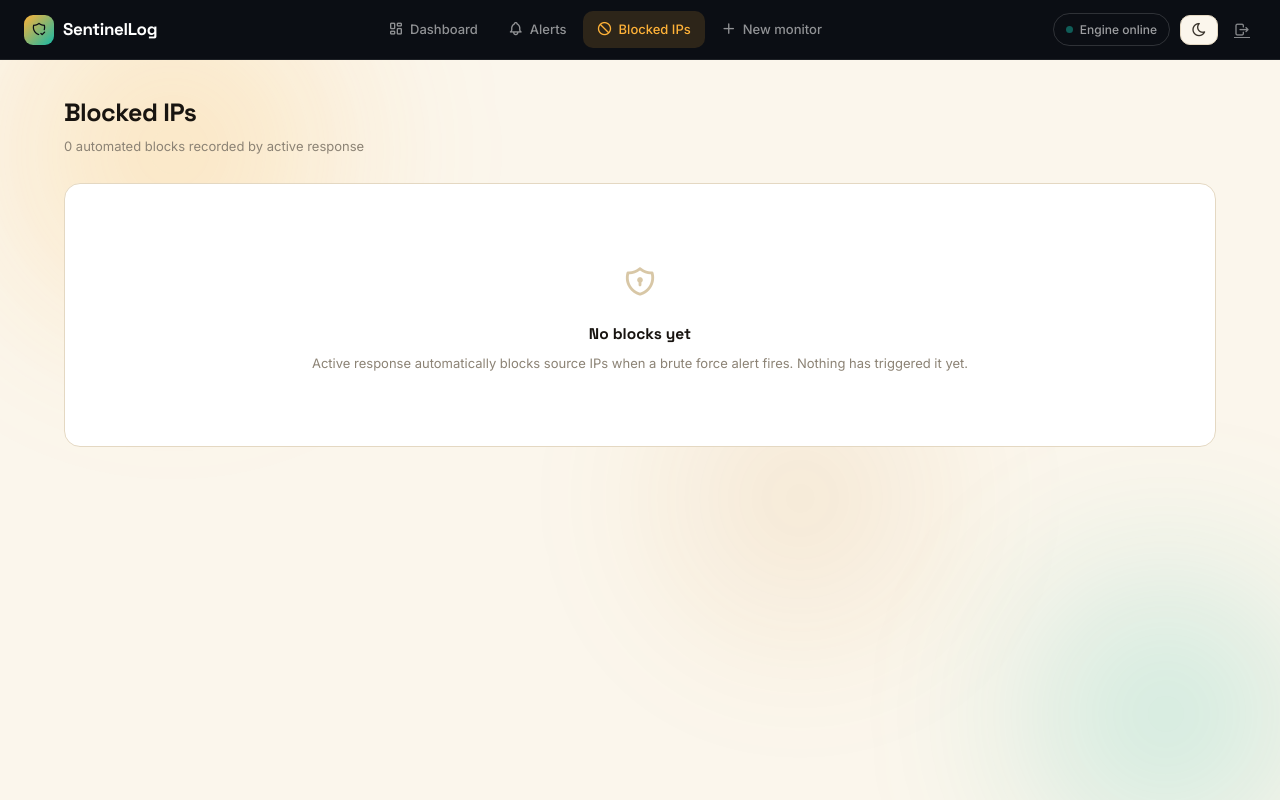
After one commit to IbrahimAbdulqadir/Sentinellog, a Flask app: page /blocks in a window 1280 px wide. The commit adds this page. Run offline with Flask 3, Linux system fonts and the light colour scheme; a user stored in the database is signed in.

Commit message:
Add Blocked IPs page and surface active-response outcomes on alert detail
Active response (previous commit) was writing IPBlock rows with no way
to see them anywhere in the UI. Adds:
- IPBlock.to_dict() + GET /api/blocks
- /blocks page listing every automated block, active or expired, with
  the outcome note (blocked successfully, whitelisted, iptables
  unavailable, etc.) and a link back to the triggering alert
- an "Active response" section on the alert detail page for brute
  force alerts, showing whether a block actually happened
- a Blocked IPs nav link

```diff
--- a/app.py
+++ b/app.py
@@ -110,7 +110,15 @@ def alert_detail(alert_id):
     record = db.session.get(AlertRecord, alert_id)
     if not record:
         return render_template('404.html'), 404
-    return render_template('alert_detail.html', alert=record.to_dict(), session_id=record.session_id)
+    block = IPBlock.query.filter_by(alert_id=alert_id).order_by(IPBlock.id.desc()).first()
+    return render_template('alert_detail.html', alert=record.to_dict(), session_id=record.session_id,
+                            block=block.to_dict() if block else None)
+
+@app.route('/blocks')
+@login_required
+def blocks_board():
+    records = IPBlock.query.order_by(IPBlock.id.desc()).all()
+    return render_template('blocks.html', blocks=[r.to_dict() for r in records])
 
 
 # ─── Shared line-reading helper ─────────────────────────────────────────────
@@ -576,6 +584,12 @@ def api_all_alerts():
     records = AlertRecord.query.order_by(AlertRecord.timestamp.desc()).all()
     return jsonify([r.to_dict() for r in records])
 
+@app.route('/api/blocks')
+@login_required
+def api_all_blocks():
+    records = IPBlock.query.order_by(IPBlock.id.desc()).all()
+    return jsonify([r.to_dict() for r in records])
+
 @app.route('/api/telegram/test', methods=['POST'])
 @login_required
 def api_telegram_test():
--- a/templates/base.html
+++ b/templates/base.html
@@ -292,6 +292,9 @@
       <a href="/alerts" class="nav-link {% if '/alerts' in request.path %}active{% endif %}">
         <i class="ti ti-bell" aria-hidden="true"></i>Alerts
       </a>
+      <a href="/blocks" class="nav-link {% if '/blocks' in request.path %}active{% endif %}">
+        <i class="ti ti-ban" aria-hidden="true"></i>Blocked IPs
+      </a>
       <a href="/monitor/new" class="nav-link {% if '/monitor/new' in request.path %}active{% endif %}">
         <i class="ti ti-plus" aria-hidden="true"></i>New monitor
       </a>
--- /dev/null
+++ b/templates/blocks.html
@@ -0,0 +1,53 @@
+{% extends "base.html" %}
+{% block title %}Blocked IPs — SentinelLog{% endblock %}
+
+{% block content %}
+<div class="page-head flex-between">
+  <div>
+    <div class="page-title">Blocked IPs</div>
+    <div class="page-sub">{{ blocks|length }} automated block{{ '' if blocks|length == 1 else 's' }} recorded by active response</div>
+  </div>
+</div>
+
+{% if blocks %}
+<div style="display:flex;flex-direction:column;gap:10px">
+  {% for b in blocks %}
+  <div class="card">
+    <div style="display:flex;align-items:flex-start;gap:14px">
+      <div class="alert-icon {{ 'crit' if b.active else 'warn' }}" style="margin-top:2px">
+        <i class="ti {{ 'ti-ban' if b.active else 'ti-clock-off' }}" aria-hidden="true"></i>
+      </div>
+      <div style="flex:1">
+        <div style="display:flex;align-items:center;gap:8px;margin-bottom:4px">
+          <span style="font-size:14px;font-weight:500;font-family:var(--mono);color:var(--text)">{{ b.ip }}</span>
+          <span class="pill {{ 'pill-red' if b.active else 'pill-blue' }}">{{ 'active' if b.active else 'expired' }}</span>
+          {% if b.block_count and b.block_count > 1 %}
+          <span class="pill pill-amber">offense #{{ b.block_count }}</span>
+          {% endif %}
+        </div>
+        <div style="font-size:13px;color:var(--text-muted)">{{ b.note }}</div>
+        <div style="font-size:12px;color:var(--text-muted);margin-top:6px;display:flex;gap:16px;flex-wrap:wrap">
+          <span><i class="ti ti-clock" style="font-size:12px" aria-hidden="true"></i> blocked {{ b.blocked_at[:19] if b.blocked_at else 'n/a' }}</span>
+          <span><i class="ti ti-clock-play" style="font-size:12px" aria-hidden="true"></i> until {{ b.unblock_at[:19] if b.unblock_at else 'n/a' }}</span>
+          {% if b.duration_seconds %}
+          <span><i class="ti ti-hourglass" style="font-size:12px" aria-hidden="true"></i> {{ (b.duration_seconds // 60) }} min</span>
+          {% endif %}
+          {% if b.alert_id %}
+          <a href="/alerts/{{ b.alert_id }}" style="color:var(--accent);text-decoration:none"><i class="ti ti-link" style="font-size:12px" aria-hidden="true"></i> triggering alert</a>
+          {% endif %}
+        </div>
+      </div>
+    </div>
+  </div>
+  {% endfor %}
+</div>
+{% else %}
+<div class="card">
+  <div class="empty-state">
+    <div class="empty-state-icon"><i class="ti ti-shield-lock" aria-hidden="true"></i></div>
+    <div class="empty-state-title">No blocks yet</div>
+    <div class="empty-state-text">Active response automatically blocks source IPs when a brute force alert fires. Nothing has triggered it yet.</div>
+  </div>
+</div>
+{% endif %}
+{% endblock %}
```
Also changed, not shown: models.py (+14 -0 lines), templates/alert_detail.html (+15 -0 lines).
